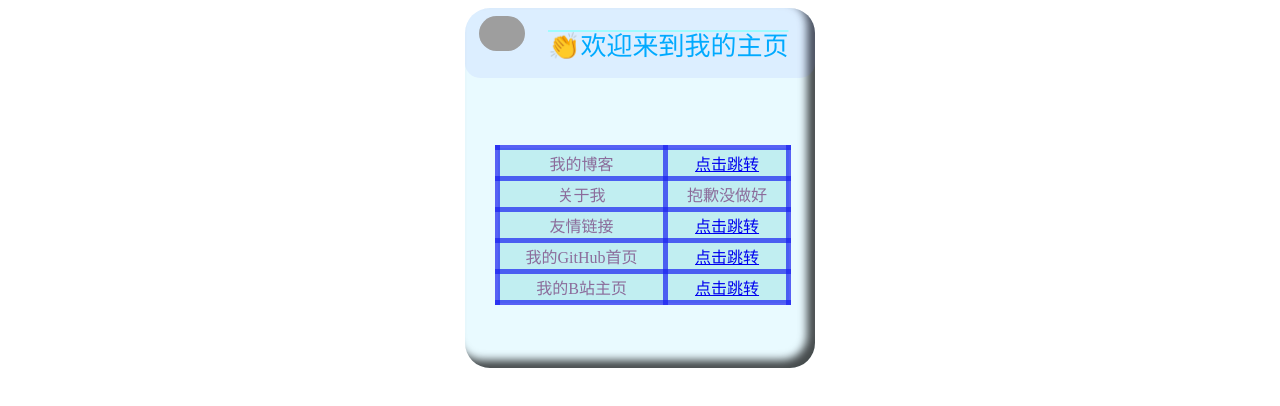
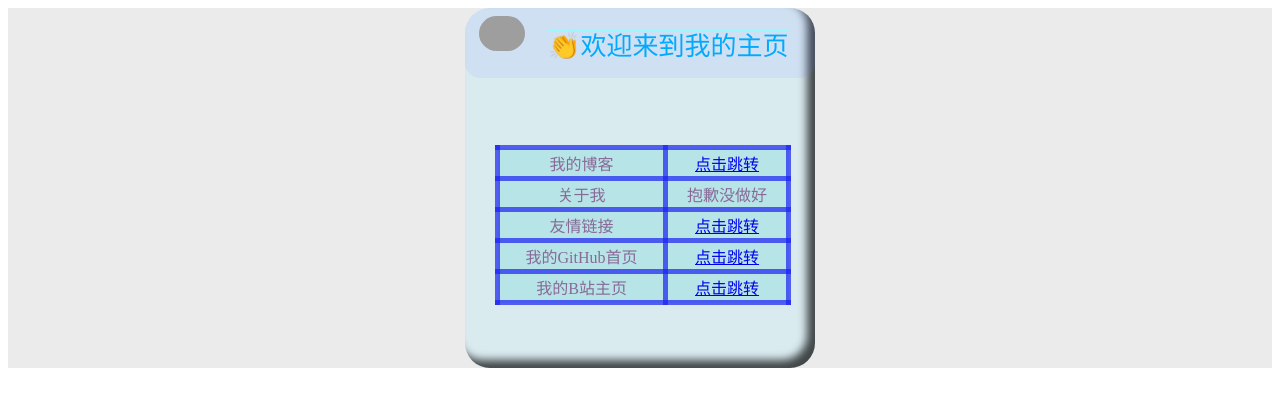
Before and after one commit to quan-ge/my-pages-home, a plain HTML site: page index.html in a window 1280 px wide. Drawn offline with Linux system fonts and the light colour scheme; grey boxes are pictures that could not be loaded.

Commit message:
Update index.html

```diff
--- a/index.html
+++ b/index.html
@@ -8,6 +8,7 @@
     <link rel="stylesheet" href=".\styles.css">
 </head>
 <body>
+    <div id="al">
     <div id="all">
         <div id="hand">
             <img id="img" src="http://home.120322.xyz/ico.webp" alt="图片无法显示" width="46">
@@ -40,5 +41,8 @@
             </table>
         </div>
     </div>
+</div>
+
+
 </body>
 </html>
```
